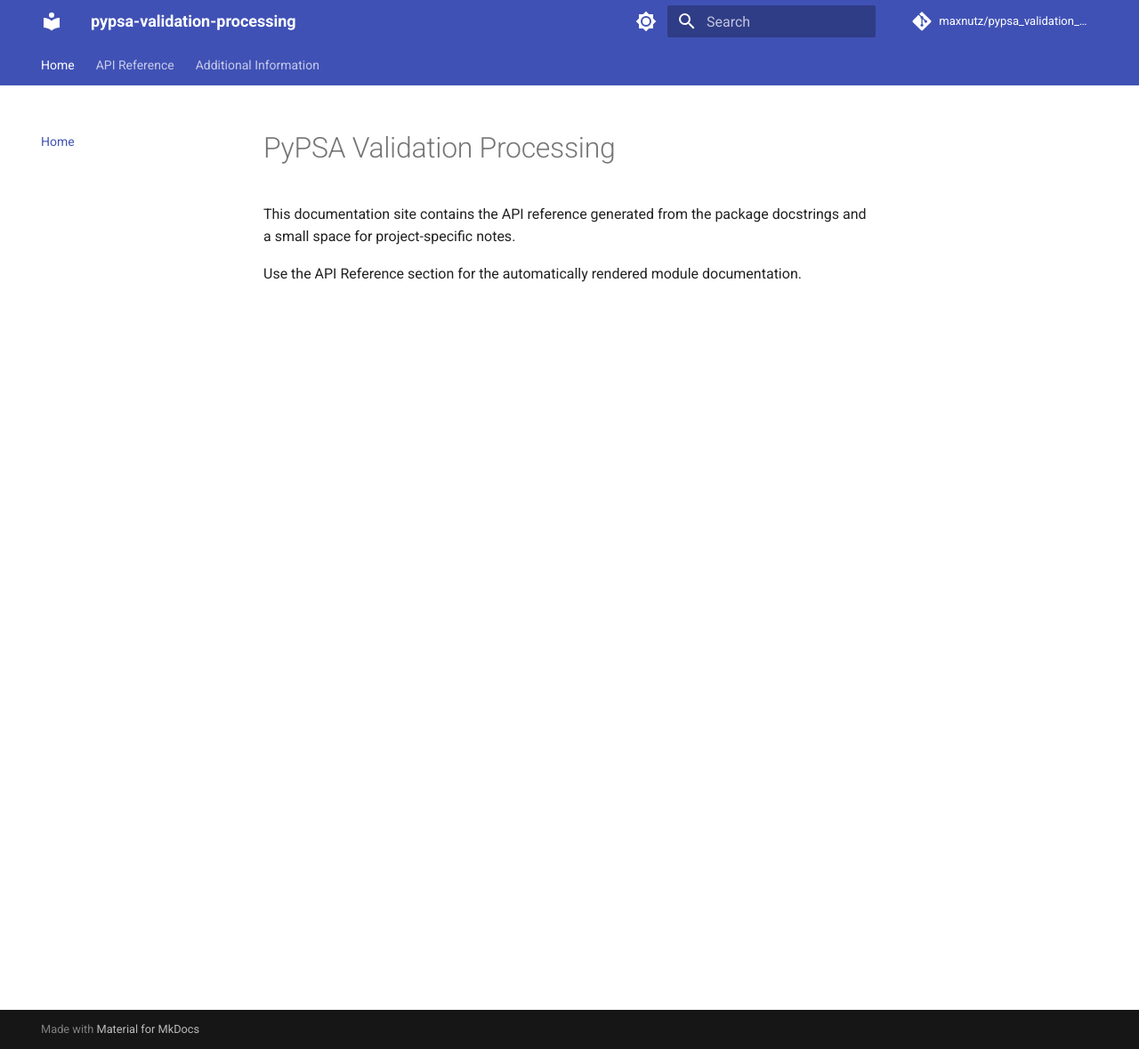
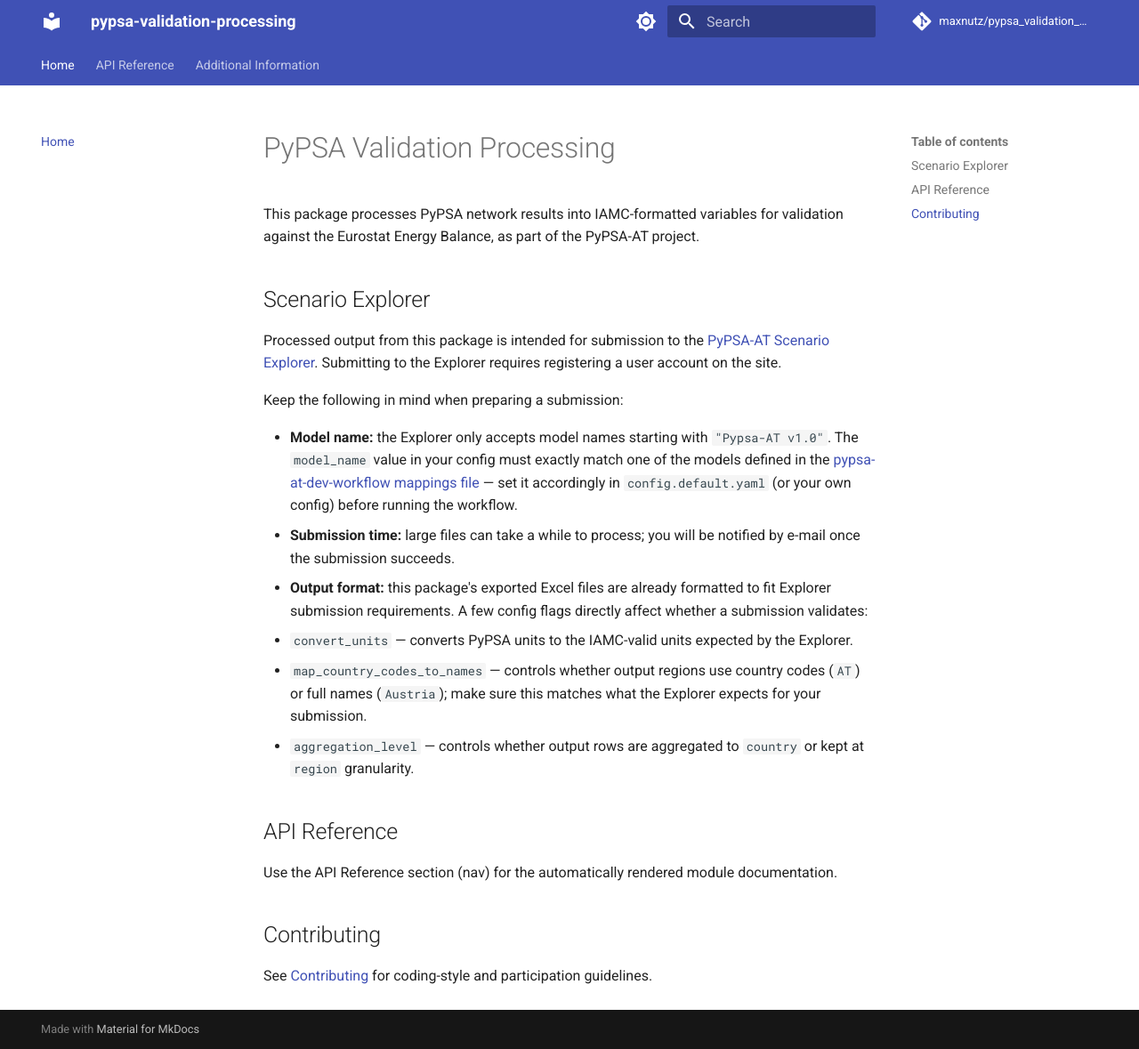
Before and after one commit to maxnutz/pypsa_validation_processing, an MkDocs documentation site: the page built from docs/index.md, in a window 1280 px wide and 1179 px high. Shown: the whole window at 89% size. Built offline with MkDocs 1.6.1 and Material for MkDocs 9.7.7, drawn with Linux system fonts in a browser that asks for light colours; comment, search, counter and statistics services are not loaded.

Commit message:
Document the Scenario Explorer on the docs landing page
Rewrite docs/index.md to lead with what the PyPSA-AT Scenario Explorer
is, its registration/model-name requirements, and which config flags
(convert_units, map_country_codes_to_names, aggregation_level) affect
submission validity, since no such documentation existed before.

```diff
--- a/docs/index.md
+++ b/docs/index.md
@@ -1,5 +1,24 @@
 # PyPSA Validation Processing
 
-This documentation site contains the API reference generated from the package docstrings and a small space for project-specific notes.
+This package processes PyPSA network results into IAMC-formatted variables for validation against the Eurostat Energy Balance, as part of the PyPSA-AT project.
 
-Use the API Reference section for the automatically rendered module documentation.
+## Scenario Explorer
+
+Processed output from this package is intended for submission to the [PyPSA-AT Scenario Explorer](https://pypsa-at-dev.apps.ece.iiasa.ac.at/). Submitting to the Explorer requires registering a user account on the site.
+
+Keep the following in mind when preparing a submission:
+
+- **Model name:** the Explorer only accepts model names starting with `"Pypsa-AT v1.0"`. The `model_name` value in your config must exactly match one of the models defined in the [pypsa-at-dev-workflow mappings file](https://github.com/iiasa/pypsa-at-dev-workflow/blob/d71aab41172992f020a3fb149b166dee548a4543/mappings/pypsa-at_v1.x.yaml#L2) — set it accordingly in `config.default.yaml` (or your own config) before running the workflow.
+- **Submission time:** large files can take a while to process; you will be notified by e-mail once the submission succeeds.
+- **Output format:** this package's exported Excel files are already formatted to fit Explorer submission requirements. A few config flags directly affect whether a submission validates:
+  - `convert_units` — converts PyPSA units to the IAMC-valid units expected by the Explorer.
+  - `map_country_codes_to_names` — controls whether output regions use country codes (`AT`) or full names (`Austria`); make sure this matches what the Explorer expects for your submission.
+  - `aggregation_level` — controls whether output rows are aggregated to `country` or kept at `region` granularity.
+
+## API Reference
+
+Use the API Reference section (nav) for the automatically rendered module documentation.
+
+## Contributing
+
+See [Contributing](contributing.md) for coding-style and participation guidelines.
```
